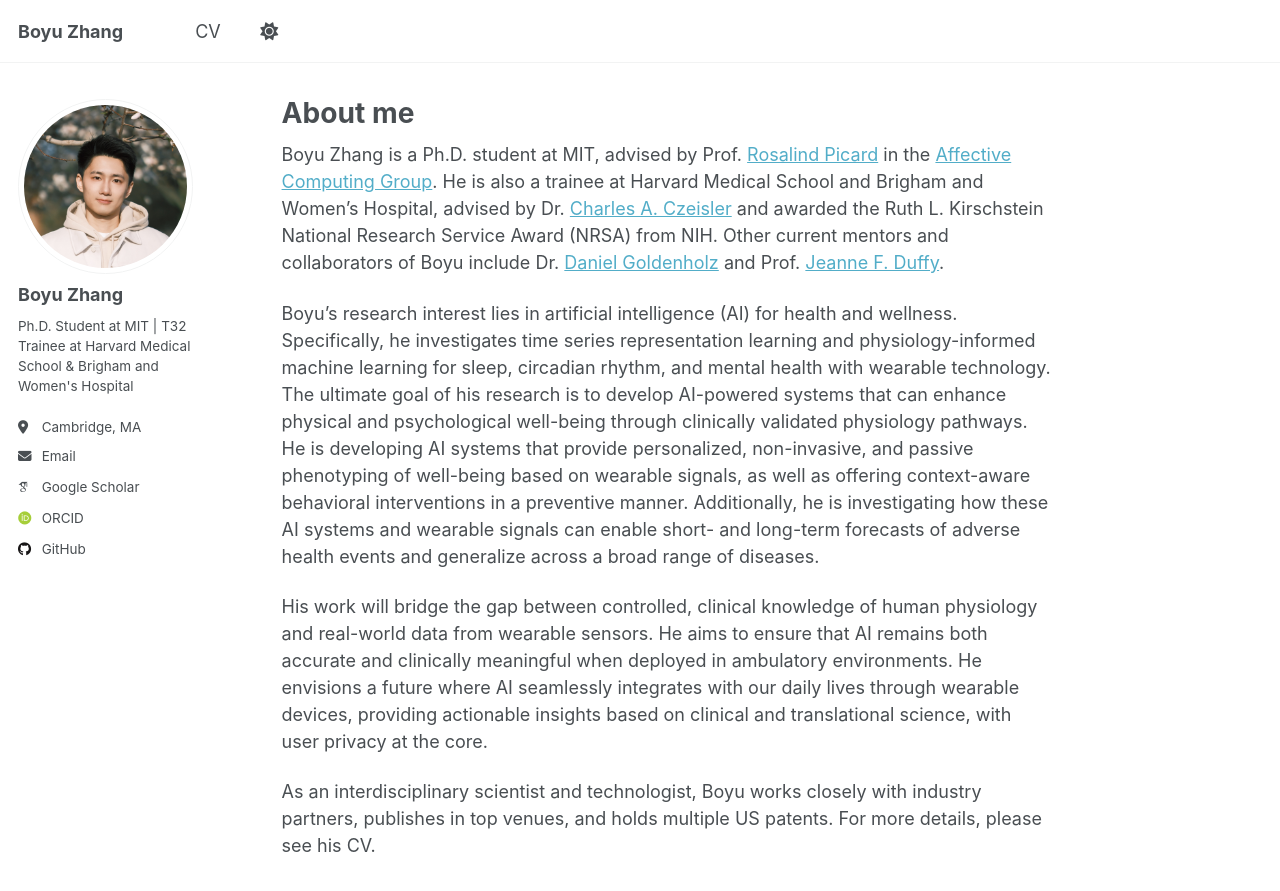
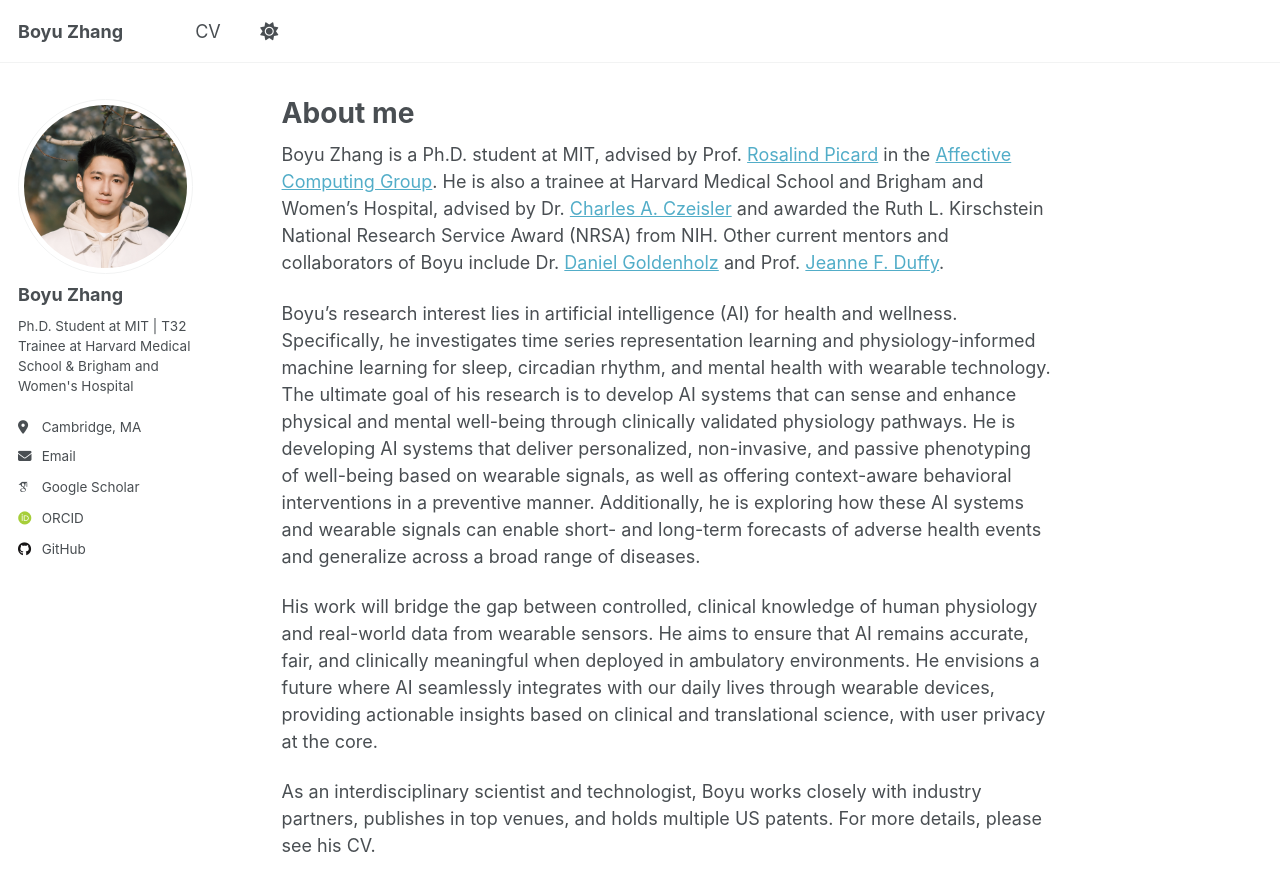
Before and after one commit to boyu-zhang-25/boyu-zhang-25.github.io, a Jekyll site: the page built from _pages/about.md, in a window 1280 px wide and 900 px high. Shown: the top 891 px of the window. Built offline with Jekyll 4.4.1, drawn with Linux system fonts in a browser that asks for light colours; some web fonts are replaced.

```diff
--- a/_pages/about.md
+++ b/_pages/about.md
@@ -9,9 +9,9 @@
 
 Boyu Zhang is a Ph.D. student at MIT, advised by Prof. [Rosalind Picard](https://web.media.mit.edu/~picard/) in the [Affective Computing Group](https://www.media.mit.edu/groups/affective-computing/overview/). He is also a trainee at Harvard Medical School and Brigham and Women's Hospital, advised by Dr. [Charles A. Czeisler](https://connects.catalyst.harvard.edu/Profiles/display/Person/24237) and awarded the Ruth L. Kirschstein National Research Service Award (NRSA) from NIH. Other current mentors and collaborators of Boyu include Dr. [Daniel Goldenholz](https://connects.catalyst.harvard.edu/Profiles/display/Person/27784) and Prof. [Jeanne F. Duffy](https://connects.catalyst.harvard.edu/Profiles/display/Person/17373).
 
-Boyu's research interest lies in artificial intelligence (AI) for health and wellness. Specifically, he investigates time series representation learning and physiology-informed machine learning for sleep, circadian rhythm, and mental health with wearable technology. The ultimate goal of his research is to develop AI-powered systems that can enhance physical and psychological well-being through clinically validated physiology pathways. He is developing AI systems that provide personalized, non-invasive, and passive phenotyping of well-being based on wearable signals, as well as offering context-aware behavioral interventions in a preventive manner. Additionally, he is investigating how these AI systems and wearable signals can enable short- and long-term forecasts of adverse health events and generalize across a broad range of diseases.
+Boyu's research interest lies in artificial intelligence (AI) for health and wellness. Specifically, he investigates time series representation learning and physiology-informed machine learning for sleep, circadian rhythm, and mental health with wearable technology. The ultimate goal of his research is to develop AI systems that can sense and enhance physical and mental well-being through clinically validated physiology pathways. He is developing AI systems that deliver personalized, non-invasive, and passive phenotyping of well-being based on wearable signals, as well as offering context-aware behavioral interventions in a preventive manner. Additionally, he is exploring how these AI systems and wearable signals can enable short- and long-term forecasts of adverse health events and generalize across a broad range of diseases.
 
-His work will bridge the gap between controlled, clinical knowledge of human physiology and real-world data from wearable sensors. He aims to ensure that AI remains both accurate and clinically meaningful when deployed in ambulatory environments. He envisions a future where AI seamlessly integrates with our daily lives through wearable devices, providing actionable insights based on clinical and translational science, with user privacy at the core.
+His work will bridge the gap between controlled, clinical knowledge of human physiology and real-world data from wearable sensors. He aims to ensure that AI remains accurate, fair, and clinically meaningful when deployed in ambulatory environments. He envisions a future where AI seamlessly integrates with our daily lives through wearable devices, providing actionable insights based on clinical and translational science, with user privacy at the core.
 
 As an interdisciplinary scientist and technologist, Boyu works closely with industry partners, publishes in top venues, and holds multiple US patents. For more details, please see his CV.
 
```
